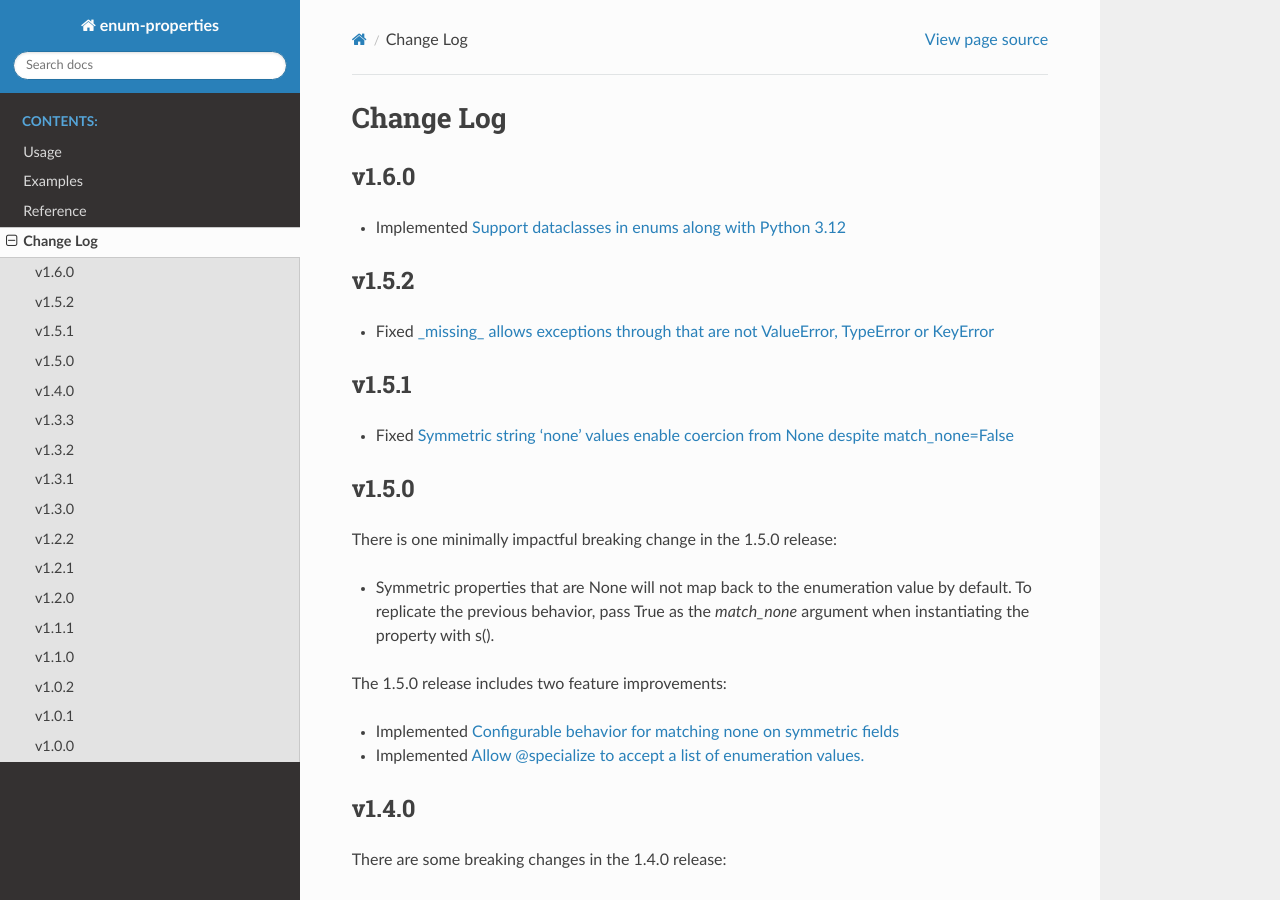
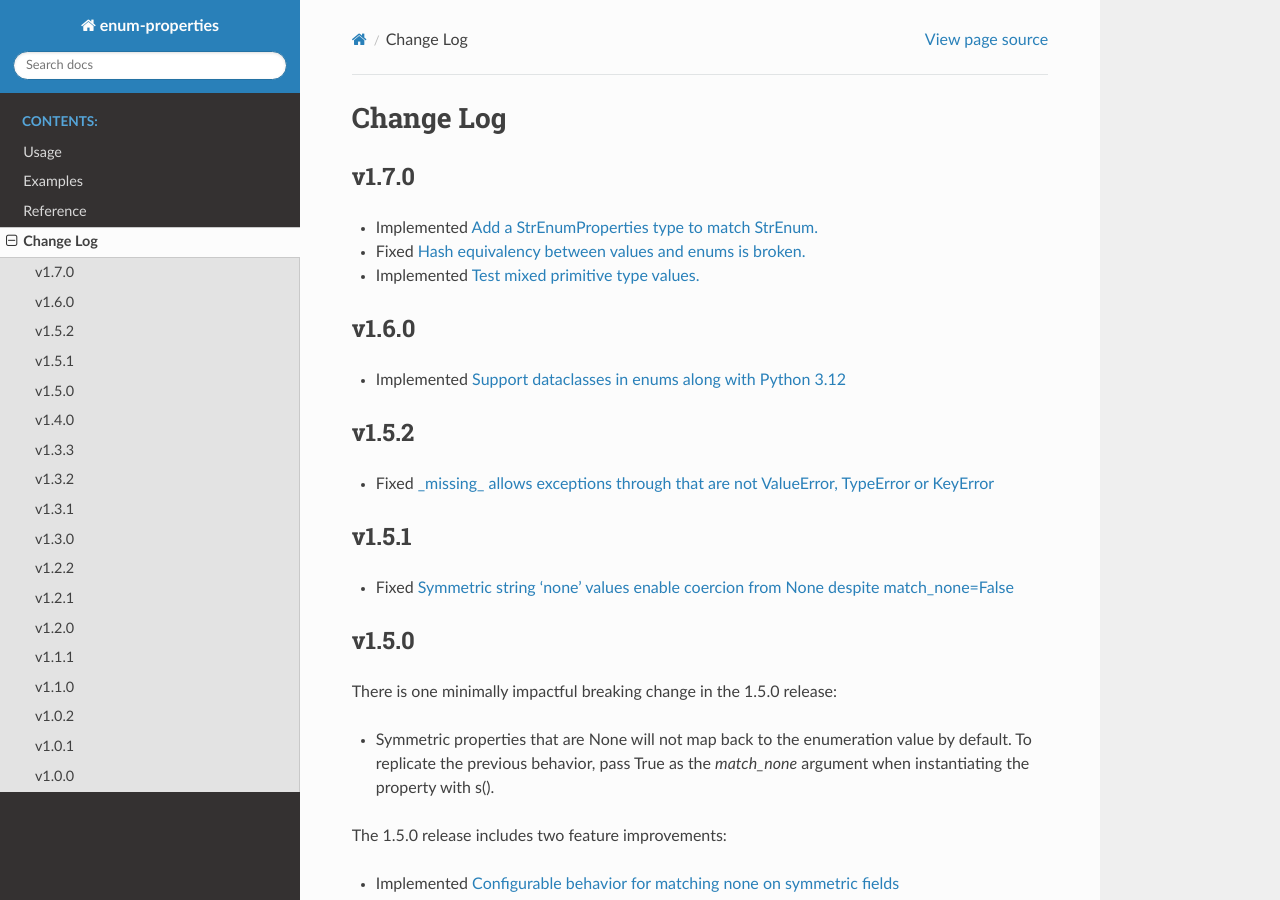
Before and after one commit to bckohan/enum-properties, a Sphinx documentation site: the page built from doc/source/changelog.rst, in a window 1280 px wide and 900 px high. Built offline with Sphinx 7.4.7 and the Read the Docs theme 2.0.0, drawn with Linux system fonts in a browser that asks for light colours.

Commit message:
add 1.7 changelog entries

```diff
--- a/doc/source/changelog.rst
+++ b/doc/source/changelog.rst
@@ -1,6 +1,12 @@
 ==========
 Change Log
 ==========
+
+v1.7.0
+======
+* Implemented `Add a StrEnumProperties type to match StrEnum. <https://github.com/bckohan/enum-properties/issues/54>`_
+* Fixed `Hash equivalency between values and enums is broken. <https://github.com/bckohan/enum-properties/issues/53>`_
+* Implemented `Test mixed primitive type values. <https://github.com/bckohan/enum-properties/issues/46>`_
 
 v1.6.0
 ======
```
